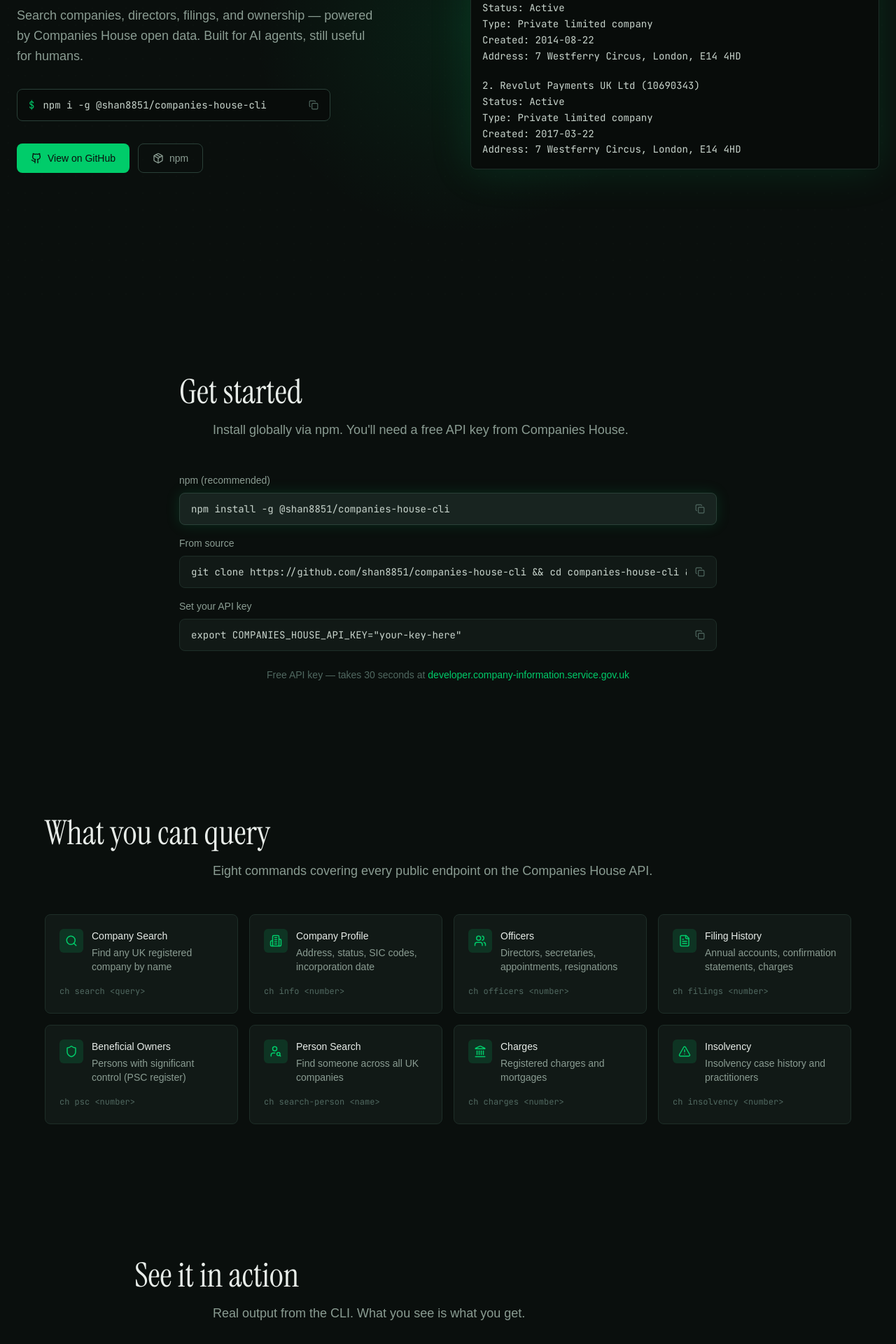
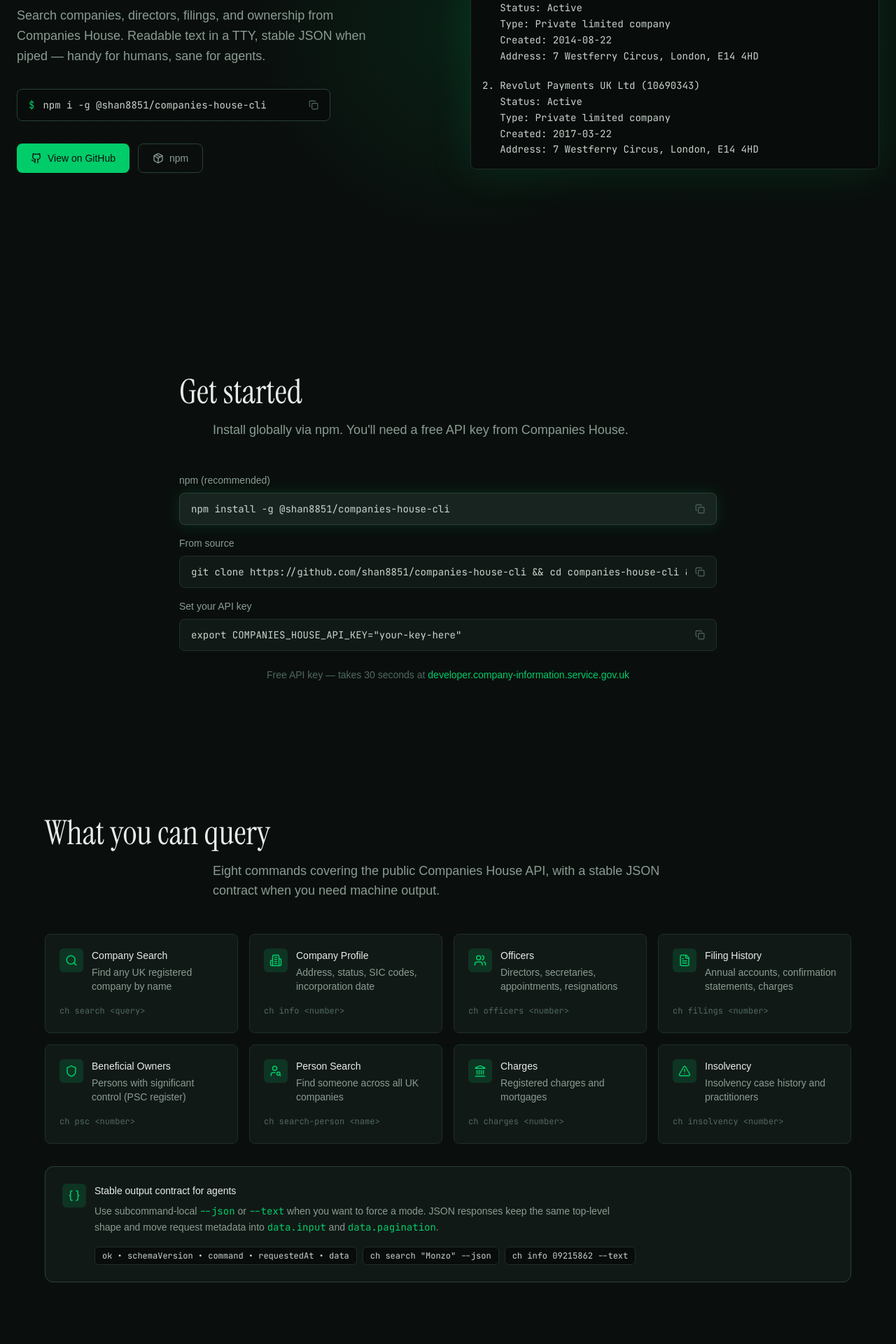
Before and after one commit to shan8851/companies-house-cli-ui, a React (Vite) app: page / in a window 1280 px wide. Shown: the part 360-2280 px from the top of the page at 70% size. Built offline with nearby package versions, Linux system fonts and the light colour scheme; no server answers; a web font is replaced by a local one.

Commit message:
update UI to match new features

```diff
--- a/src/components/agentSection.tsx
+++ b/src/components/agentSection.tsx
@@ -1,24 +1,30 @@
 import { motion } from "motion/react"
-import { Cpu, Braces, Terminal } from "lucide-react"
+import { AlertTriangle, Braces, Terminal } from "lucide-react"
 import { SectionHeading } from "@/components/sectionHeading.tsx"
 import { TerminalWindow } from "@/components/terminalWindow.tsx"
-import { JSON_EXAMPLE } from "@/data/terminalExamples.ts"
+import {
+  AGENT_JSON_EXAMPLE,
+  JSON_ERROR_EXAMPLE,
+} from "@/data/terminalExamples.ts"
 
 const AGENT_FEATURES = [
   {
     icon: Braces,
     title: "Stable JSON envelope",
-    description: "Consistent structure across every command",
+    description:
+      "Consistent ok, schemaVersion, command, requestedAt, and data across every command",
   },
   {
     icon: Terminal,
-    title: "Every command supported",
-    description: "Add --json to any command for machine output",
+    title: "Output mode that matches context",
+    description:
+      "Readable text in a TTY, JSON when piped, with subcommand-local --json / --text when you want to force it",
   },
   {
-    icon: Cpu,
-    title: "Pipe to jq or feed to LLMs",
-    description: "Works with OpenClaw, Claude Desktop, any agent that can shell out",
+    icon: AlertTriangle,
+    title: "Structured JSON errors",
+    description:
+      "JSON mode keeps errors on stdout with a machine-friendly code, message, and retryable flag",
   },
 ] as const
 
@@ -31,7 +37,10 @@
         viewport={{ once: true }}
         transition={{ duration: 0.5 }}
       >
-        <SectionHeading title="Built for AI agents" />
+        <SectionHeading
+          title="Built for AI agents"
+          subtitle="A small contract you can rely on: the same top-level shape everywhere, explicit input and pagination, and sane defaults for shell pipelines."
+        />
       </motion.div>
 
       <div className="grid grid-cols-1 lg:grid-cols-2 gap-12 items-start">
@@ -42,14 +51,10 @@
           transition={{ duration: 0.5, delay: 0.1 }}
         >
           <p className="text-text-muted text-lg leading-relaxed mb-8">
-            Every command supports a{" "}
-            <code className="text-accent font-mono text-sm px-1.5 py-0.5 rounded bg-accent-glow">
-              --json
-            </code>{" "}
-            flag that outputs a stable, normalized envelope. Pagination metadata,
-            command context, and clean data — ready to pipe into{" "}
-            <code className="text-terminal-output font-mono text-sm">jq</code>{" "}
-            or feed directly to an LLM.
+            Companies House queries often end up in shell pipelines, scripts, or
+            the next agent step. The CLI now behaves sensibly by default, while
+            keeping the contract boring and predictable when you need to parse
+            it.
           </p>
 
           <div className="space-y-4">
@@ -70,12 +75,14 @@
         </motion.div>
 
         <motion.div
+          className="space-y-6"
           initial={{ opacity: 0, x: 20 }}
           whileInView={{ opacity: 1, x: 0 }}
           viewport={{ once: true }}
           transition={{ duration: 0.5, delay: 0.2 }}
         >
-          <TerminalWindow lines={JSON_EXAMPLE} />
+          <TerminalWindow title="success envelope" lines={AGENT_JSON_EXAMPLE} />
+          <TerminalWindow title="structured error" lines={JSON_ERROR_EXAMPLE} />
         </motion.div>
       </div>
     </div>
--- a/src/components/examplesSection.tsx
+++ b/src/components/examplesSection.tsx
@@ -5,12 +5,14 @@
   SEARCH_EXAMPLE,
   OFFICERS_EXAMPLE,
   INFO_EXAMPLE,
+  PIPED_JSON_EXAMPLE,
 } from "@/data/terminalExamples.ts"
 
 const EXAMPLES = [
   { title: "Search companies", lines: SEARCH_EXAMPLE },
   { title: "Look up officers", lines: OFFICERS_EXAMPLE },
   { title: "Company profile", lines: INFO_EXAMPLE },
+  { title: "Pipe to jq with the default JSON envelope", lines: PIPED_JSON_EXAMPLE },
 ] as const
 
 export const ExamplesSection = () => (
@@ -24,7 +26,7 @@
       >
         <SectionHeading
           title="See it in action"
-          subtitle="Real output from the CLI. What you see is what you get."
+          subtitle="TTY output stays readable; piping switches to JSON. Use subcommand-local --json or --text when you want to be explicit."
         />
       </motion.div>
 
--- a/src/components/featuresSection.tsx
+++ b/src/components/featuresSection.tsx
@@ -1,4 +1,5 @@
 import { motion } from "motion/react"
+import { Braces } from "lucide-react"
 import { SectionHeading } from "@/components/sectionHeading.tsx"
 import { FeatureCard } from "@/components/featureCard.tsx"
 import { COMMANDS } from "@/data/commands.ts"
@@ -14,7 +15,7 @@
       >
         <SectionHeading
           title="What you can query"
-          subtitle="Eight commands covering every public endpoint on the Companies House API."
+          subtitle="Eight commands covering the public Companies House API, with a stable JSON contract when you need machine output."
         />
       </motion.div>
 
@@ -36,6 +37,43 @@
           </motion.div>
         ))}
       </div>
+
+      <motion.div
+        className="mt-8 rounded-xl border border-border-bright bg-surface p-5 sm:p-6"
+        initial={{ opacity: 0, y: 20 }}
+        whileInView={{ opacity: 1, y: 0 }}
+        viewport={{ once: true }}
+        transition={{ duration: 0.45, delay: 0.2 }}
+      >
+        <div className="flex items-start gap-3">
+          <div className="p-2 rounded-md bg-accent-glow text-accent shrink-0">
+            <Braces size={18} />
+          </div>
+          <div>
+            <h3 className="text-text font-medium text-sm mb-2">
+              Stable output contract for agents
+            </h3>
+            <p className="text-text-muted text-sm leading-relaxed mb-4 max-w-3xl">
+              Use subcommand-local <code className="text-accent">--json</code>{" "}
+              or <code className="text-accent">--text</code> when you want to
+              force a mode. JSON responses keep the same top-level shape and
+              move request metadata into <code className="text-accent">data.input</code>{" "}
+              and <code className="text-accent">data.pagination</code>.
+            </p>
+            <div className="flex flex-wrap gap-2 text-xs font-mono">
+              <span className="px-2.5 py-1 rounded-md border border-border bg-terminal-bg text-terminal-output">
+                ok • schemaVersion • command • requestedAt • data
+              </span>
+              <span className="px-2.5 py-1 rounded-md border border-border bg-terminal-bg text-terminal-output">
+                ch search "Monzo" --json
+              </span>
+              <span className="px-2.5 py-1 rounded-md border border-border bg-terminal-bg text-terminal-output">
+                ch info 09215862 --text
+              </span>
+            </div>
+          </div>
+        </div>
+      </motion.div>
     </div>
   </section>
 )
--- a/src/components/heroSection.tsx
+++ b/src/components/heroSection.tsx
@@ -94,9 +94,9 @@
             animate={{ opacity: 1, y: 0 }}
             transition={{ duration: 0.6, delay: 0.2 }}
           >
-          Search companies, directors, filings, and ownership — powered by
-          Companies House open data. Built for AI agents, still useful for
-          humans.
+            Search companies, directors, filings, and ownership from Companies
+            House. Readable text in a TTY, stable JSON when piped — handy for
+            humans, sane for agents.
           </motion.p>
 
           <motion.div
--- a/src/components/terminalWindow.tsx
+++ b/src/components/terminalWindow.tsx
@@ -16,12 +16,12 @@
     return (
       <div className="flex">
         <span className="text-terminal-prompt select-none mr-2">$</span>
-        <span className="text-text">{line.text}</span>
+        <span className="text-text whitespace-pre">{line.text}</span>
       </div>
     )
   }
 
-  return <div className="text-terminal-output">{line.text}</div>
+  return <div className="text-terminal-output whitespace-pre">{line.text}</div>
 }
 
 export const TerminalWindow = ({
--- a/src/data/terminalExamples.ts
+++ b/src/data/terminalExamples.ts
@@ -73,14 +73,63 @@
   { type: "output", text: "Has Insolvency:  No" },
 ]
 
-export const JSON_EXAMPLE: ReadonlyArray<TerminalLine> = [
-  { type: "prompt", text: 'ch search "Revolut" --json | jq .pagination' },
+export const PIPED_JSON_EXAMPLE: ReadonlyArray<TerminalLine> = [
+  { type: "prompt", text: 'ch search "Revolut" | jq .data.pagination' },
   { type: "blank", text: "" },
   { type: "output", text: "{" },
   { type: "output", text: '  "startIndex": 0,' },
   { type: "output", text: '  "itemsPerPage": 5,' },
+  { type: "output", text: '  "returnedCount": 5,' },
   { type: "output", text: '  "totalResults": 12,' },
-  { type: "output", text: '  "returnedCount": 5,' },
   { type: "output", text: '  "fetchedAll": false' },
   { type: "output", text: "}" },
 ]
+
+export const AGENT_JSON_EXAMPLE: ReadonlyArray<TerminalLine> = [
+  { type: "prompt", text: "ch officers 09215862 --json" },
+  { type: "blank", text: "" },
+  { type: "output", text: "{" },
+  { type: "output", text: '  "ok": true,' },
+  { type: "output", text: '  "schemaVersion": "1",' },
+  { type: "output", text: '  "command": "officers",' },
+  { type: "output", text: '  "requestedAt": "2026-03-25T17:00:00.000Z",' },
+  { type: "output", text: '  "data": {' },
+  { type: "output", text: '    "input": {' },
+  { type: "output", text: '      "companyNumber": "09215862"' },
+  { type: "output", text: '    },' },
+  { type: "output", text: '    "pagination": {' },
+  { type: "output", text: '      "startIndex": 0,' },
+  { type: "output", text: '      "itemsPerPage": 5,' },
+  { type: "output", text: '      "returnedCount": 5,' },
+  { type: "output", text: '      "totalResults": 12,' },
+  { type: "output", text: '      "fetchedAll": false' },
+  { type: "output", text: '    },' },
+  { type: "output", text: '    "officers": [' },
+  { type: "output", text: '      {' },
+  { type: "output", text: '        "name": "Nikolay Storonsky",' },
+  { type: "output", text: '        "role": "director"' },
+  { type: "output", text: '      },' },
+  { type: "output", text: '      {' },
+  { type: "output", text: '        "name": "Vladyslav Yatsenko",' },
+  { type: "output", text: '        "role": "director"' },
+  { type: "output", text: '      }' },
+  { type: "output", text: '    ]' },
+  { type: "output", text: '  }' },
+  { type: "output", text: "}" },
+]
+
+export const JSON_ERROR_EXAMPLE: ReadonlyArray<TerminalLine> = [
+  { type: "prompt", text: 'ch search "Revolut" --items-per-page foo --json' },
+  { type: "blank", text: "" },
+  { type: "output", text: "{" },
+  { type: "output", text: '  "ok": false,' },
+  { type: "output", text: '  "schemaVersion": "1",' },
+  { type: "output", text: '  "command": "search",' },
+  { type: "output", text: '  "requestedAt": "2026-03-25T17:00:00.000Z",' },
+  { type: "output", text: '  "error": {' },
+  { type: "output", text: '    "code": "INVALID_INPUT",' },
+  { type: "output", text: '    "message": "Expected a positive integer.",' },
+  { type: "output", text: '    "retryable": false' },
+  { type: "output", text: '  }' },
+  { type: "output", text: "}" },
+]
```
Lines whose indentation alone changed are shown as unchanged.
